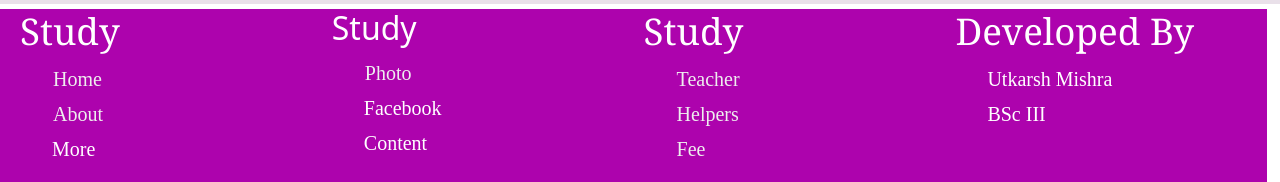
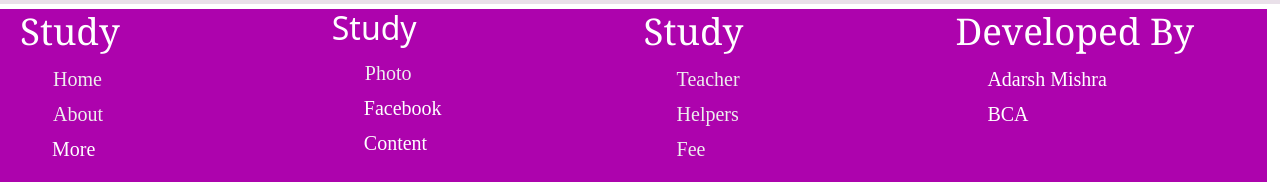
Before and after one commit to switchbreaks/School-management, a React (Create React App) app: page /NewAdmission in a window 1280 px wide. Shown: the part 1437-1619 px from the top of the page. Built offline with nearby package versions, Linux system fonts and the light colour scheme; no server answers; grey boxes are pictures that could not be loaded.

Commit message:
Update Footer.jsx

```diff
--- a/src/Footer/Footer.jsx
+++ b/src/Footer/Footer.jsx
@@ -80,8 +80,8 @@ function Footer() {
 									<div className="col-3 mobilestack">
 										<h1>Developed By</h1>
 										<ul onClick={deve}>
-											<li>Utkarsh&nbsp;Mishra</li>
-											<li>BSc III</li>
+											<li>Adarsh&nbsp;Mishra</li>
+											<li>BCA</li>
 											<li></li>
 										</ul>
 									</div>
```
